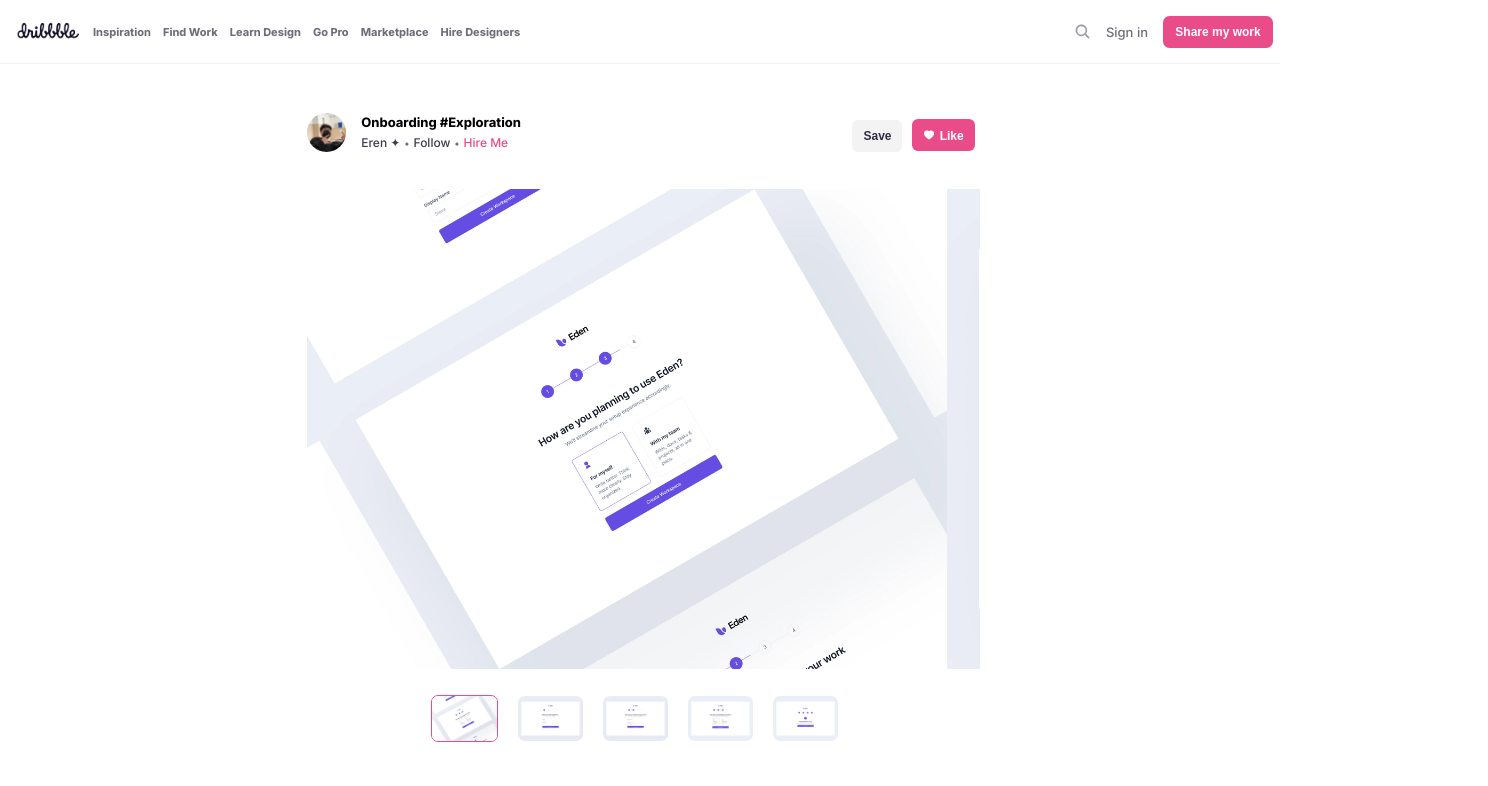
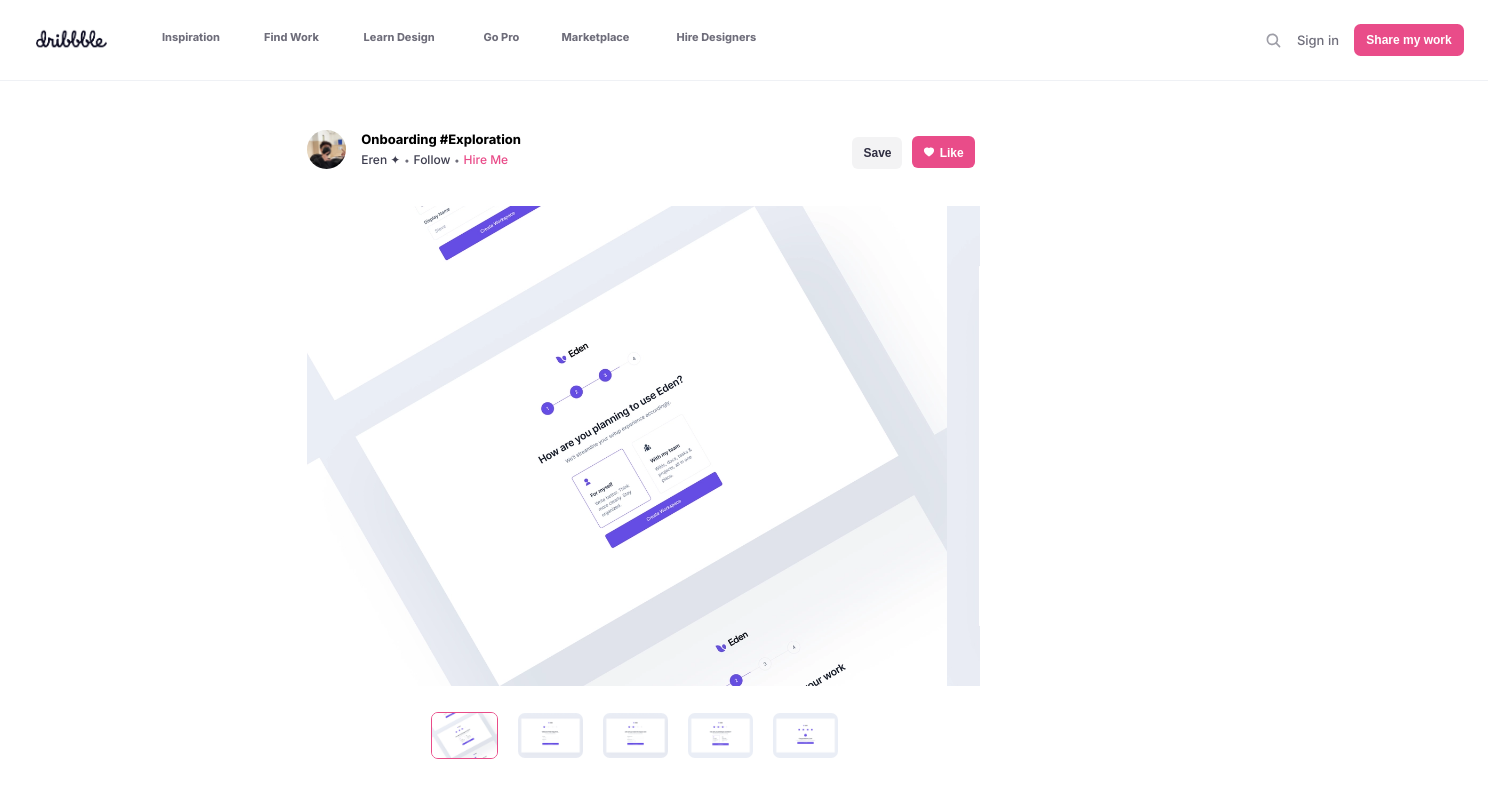
Before and after one commit to RishiSanghvi123/dribble-mock, a React (Create React App) app: page / in a window 1280 px wide. Shown: the top 786 px of the page, 1488 px wide, since content can reach past the window. Built offline with nearby package versions, Linux system fonts and the light colour scheme.

Commit message:
dimension change

```diff
--- a/src/routes/navigation/navigation.jsx
+++ b/src/routes/navigation/navigation.jsx
@@ -12,12 +12,32 @@ const Navigation = () => {
       <Container>
         <NavLinks>
           <Image src={Logo} alt={Logo} />
-          <P>Inspiration</P>
-          <P>Find Work</P>
-          <P>Learn Design</P>
-          <P>Go Pro</P>
-          <P>Marketplace</P>
-          <P>Hire Designers</P>
+          <UL class="site-nav-desktop-nav">
+            <L1>
+              <P>Inspiration</P>
+              <div></div>
+            </L1>
+            <L2>
+              <P>Find Work</P>
+              <div></div>
+            </L2>
+            <L3>
+              <Span>Learn Design</Span>
+              <div></div>
+            </L3>
+            <L4>
+              <P>Go Pro</P>
+              <div></div>
+            </L4>
+            <L5>
+              <P>Marketplace</P>
+              <div></div>
+            </L5>
+            <L6>
+              <Span>Hire Designers</Span>
+              <div></div>
+            </L6>
+          </UL>
         </NavLinks>
         <FlexEnd>
           <IoSearch color="#9E9EA7" size={17} />
@@ -32,9 +52,34 @@ const Navigation = () => {
 
 export default Navigation;
 
+const UL = styled.ul`
+  display: flex;
+  list-style-type: none;
+  width: 644.56px;
+`;
+
+const L1 = styled.li`
+  width: 102px;
+`;
+const L2 = styled.li`
+  width: 99.55px;
+`;
+const L3 = styled.li`
+  width: 120px;
+`;
+const L4 = styled.li`
+  width: 78px;
+`;
+const L5 = styled.li`
+  width: 115px;
+`;
+const L6 = styled.li`
+  width: 130px;
+`;
+
 const Image = styled.img`
-  width: 80px;
-  height: 40px;
+  width: 92px;
+  height: 30px;
   margin-right: 5 px;
   opacity: 1;
   display: block;
@@ -48,18 +93,22 @@ const Image = styled.img`
 `;
 
 const Container = styled.div`
-  padding: 7px;
+  padding-left: 24px;
+  padding-right: 24px;
   display: flex;
   justify-content: space-between;
   margin-bottom: 25px;
   border-bottom: 1px solid #eff1f5;
-  height: 49px;
+  height: 80px;
+  width: 1440px;
 `;
 
 const NavLinks = styled.div`
   display: flex;
   justify-content: space-between;
   align-items: center;
+  height: 80px;
+  width: 736.56px;
 `;
 
 const P = styled.p`
@@ -71,6 +120,21 @@ const P = styled.p`
   }
   cursor: pointer;
   padding: 6px;
+  height: 20px;
+  width: 70px;
+`;
+
+const Span = styled.span`
+  font-size: 11px;
+  font-weight: bold;
+  color: #6e6d7a;
+  &:hover {
+    color: black;
+  }
+  cursor: pointer;
+  padding: 6px;
+  position: relative;
+  top: 12px;
 `;
 
 const FlexEnd = styled.div`
```
